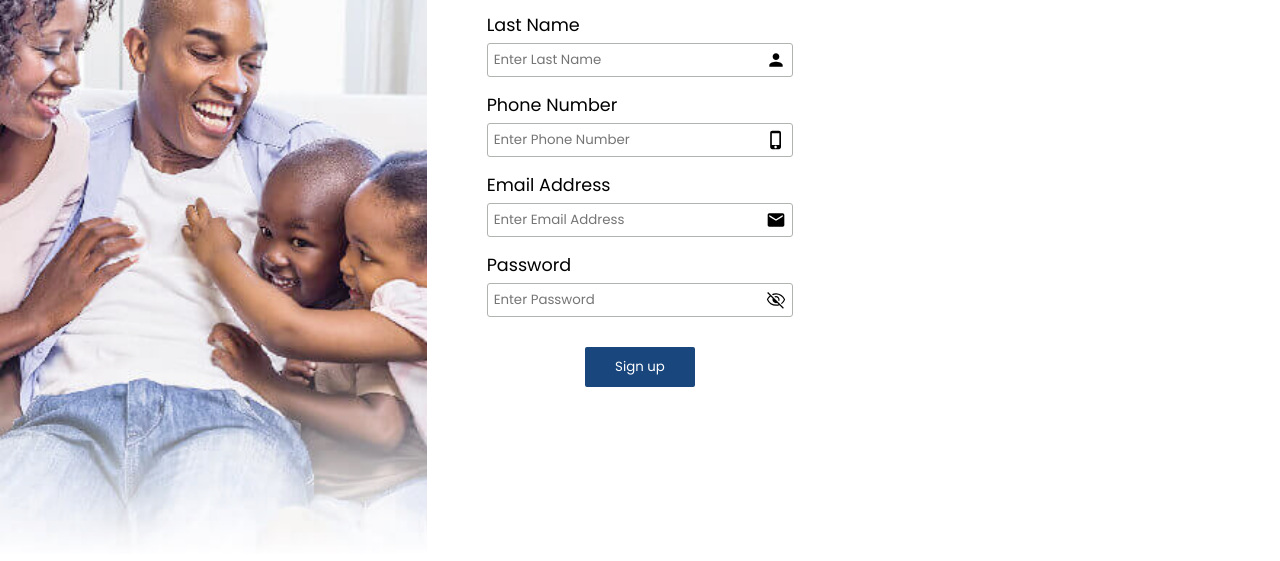
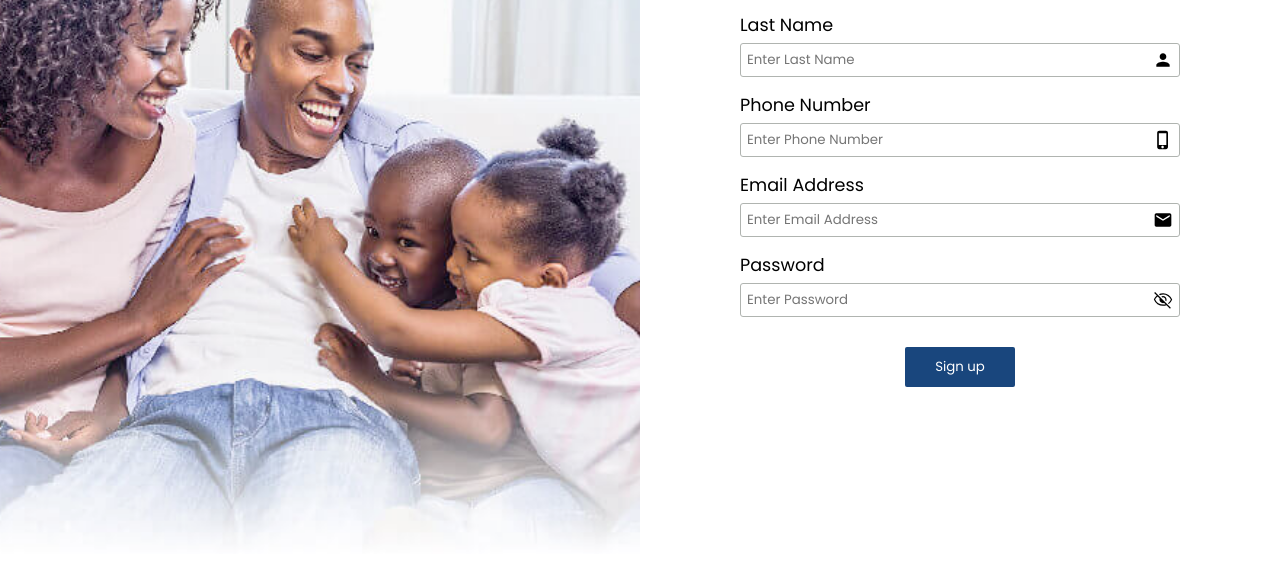
Before and after one commit to iamnotcypher/register-page, a plain HTML site: page index.html in a window 1280 px wide. Shown: the part 246-807 px from the top of the page. Drawn offline with Linux system fonts and the light colour scheme.

Commit message:
fixed webpage reponsive bug

```diff
--- a/styles.css
+++ b/styles.css
@@ -4,7 +4,7 @@
   padding: 0;
   box-sizing: border-box;
   font-family: 'Poppins', sans-serif;
-  transition: all 0.2s ease-in;
+  transition: all 0.3s ease-out;
 }
 a {
   color: #fff;
@@ -21,8 +21,8 @@ header {
 }
 section {
   display: grid;
-  grid-template-columns: repeat(auto-fill, minmax(400px, 1fr));
-  /* grid-template-columns: 1fr 1fr; */
+  /* grid-template-columns: repeat(auto-fill, minmax(400px, 1fr)); */
+  grid-template-columns: 1fr 1fr;
 }
 h1 {
   font-size: 2rem;
@@ -38,6 +38,9 @@ h1 {
   margin: 30px auto 0;
   cursor: pointer;
 }
+.btn:hover {
+  background: rgba(25, 70, 125, 0.9);
+}
 .banner-img {
   width: 100%;
   height: 90vh;
@@ -45,7 +48,7 @@ h1 {
   object-position: center;
 }
 #login {
-  padding: 30px 60px;
+  padding: 30px 100px;
 }
 #login input {
   border: none;
```
